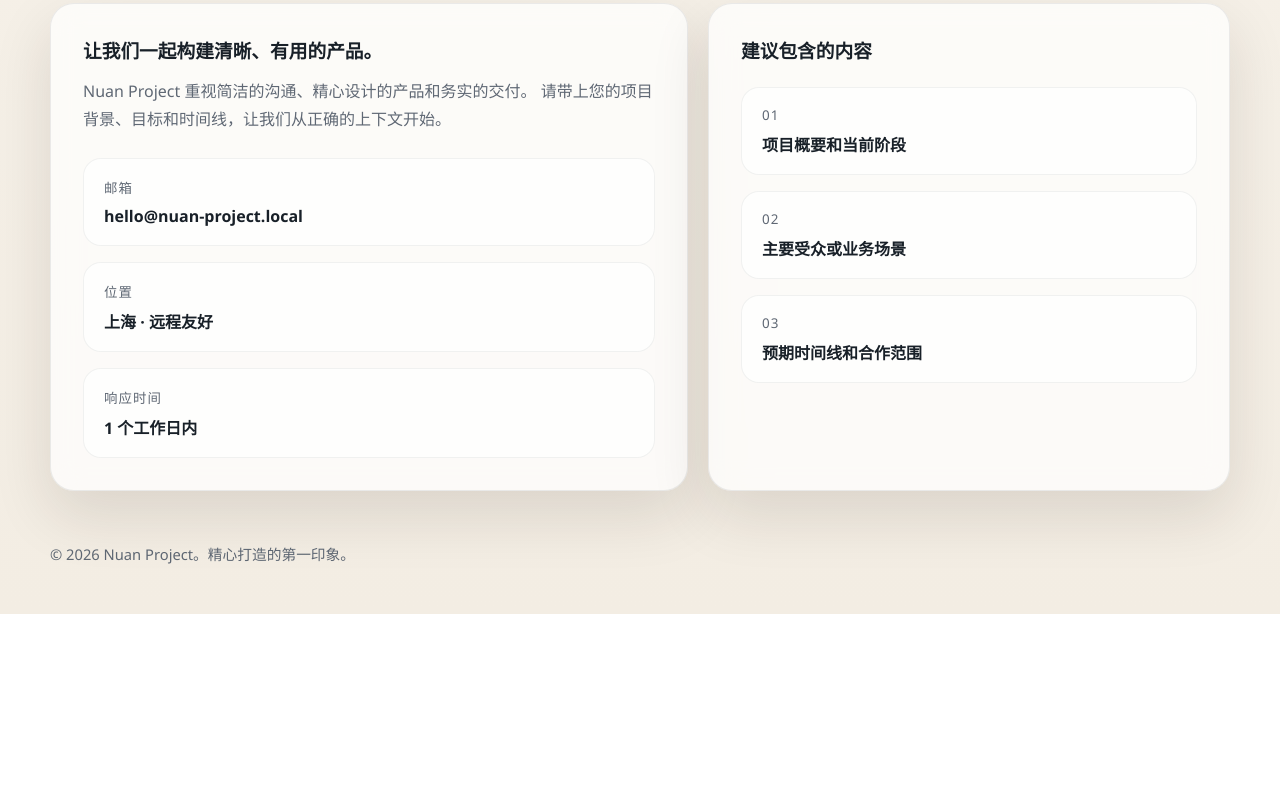
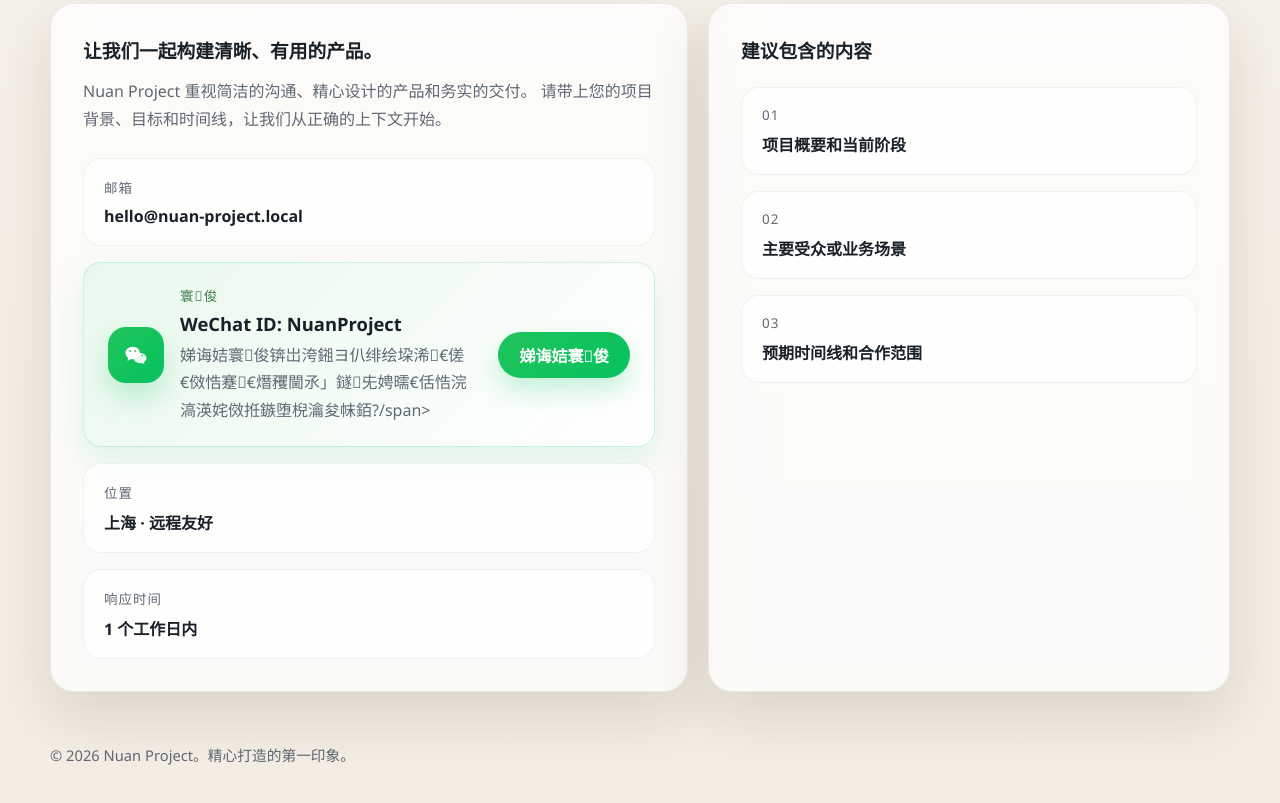
Before and after one commit to nuan/website, a website: page public/index.html in a window 1280 px wide. Shown: the part 1943-2746 px from the top of the page. Before the commit the page ends 2557 px from the top, so only its background shows below. Drawn offline with Linux system fonts and the light colour scheme.

Commit message:
feat: 添加微信联系方式

```diff
--- a/public/index.html
+++ b/public/index.html
@@ -405,6 +405,78 @@
             border: 1px solid rgba(24, 32, 40, 0.06);
         }
 
+        .wechat-card {
+            display: flex;
+            align-items: center;
+            justify-content: space-between;
+            gap: 18px;
+            padding: 22px 24px;
+            border-radius: var(--radius-md);
+            background: linear-gradient(135deg, rgba(232, 248, 236, 0.95), rgba(255, 255, 255, 0.88));
+            border: 1px solid rgba(7, 193, 96, 0.18);
+            box-shadow: 0 16px 34px rgba(7, 193, 96, 0.12);
+        }
+
+        .wechat-meta {
+            display: flex;
+            align-items: center;
+            gap: 16px;
+            min-width: 0;
+        }
+
+        .wechat-icon {
+            width: 56px;
+            height: 56px;
+            flex: 0 0 56px;
+            display: grid;
+            place-items: center;
+            border-radius: 18px;
+            color: #fff;
+            background: linear-gradient(135deg, #20c45a, #07c160);
+            box-shadow: 0 14px 28px rgba(7, 193, 96, 0.24);
+        }
+
+        .wechat-copy {
+            min-width: 0;
+        }
+
+        .wechat-copy small {
+            display: block;
+            margin-bottom: 6px;
+            color: #3d7a4d;
+            font-size: 0.84rem;
+            text-transform: uppercase;
+            letter-spacing: 0.08em;
+        }
+
+        .wechat-copy strong {
+            display: block;
+            font-size: 1.15rem;
+        }
+
+        .wechat-copy span {
+            display: block;
+            margin-top: 6px;
+            color: var(--muted);
+            line-height: 1.7;
+        }
+
+        .wechat-button {
+            flex: 0 0 auto;
+            min-height: 46px;
+            padding: 0 20px;
+            border-radius: 999px;
+            border: 1px solid rgba(7, 193, 96, 0.18);
+            color: #fff;
+            font-weight: 700;
+            background: linear-gradient(135deg, #20c45a, #07c160);
+            box-shadow: 0 12px 24px rgba(7, 193, 96, 0.22);
+        }
+
+        .wechat-button:hover {
+            box-shadow: 0 16px 28px rgba(7, 193, 96, 0.28);
+        }
+
         .contact-item small {
             display: block;
             color: var(--muted);
@@ -432,6 +504,8 @@
             .hero-copy, .hero-panel, .section-card, .contact-card { padding: 24px; }
             .hero-metrics { grid-template-columns: 1fr; }
             .section-head { flex-direction: column; align-items: flex-start; }
+            .wechat-card { flex-direction: column; align-items: flex-start; }
+            .wechat-button { width: 100%; }
         }
     </style>
 </head>
@@ -602,6 +676,22 @@
                             <small>邮箱</small>
                             <strong>hello@nuan-project.local</strong>
                         </div>
+                        <div class="wechat-card">
+                            <div class="wechat-meta">
+                                <div class="wechat-icon" aria-hidden="true">
+                                    <svg width="28" height="28" viewBox="0 0 24 24" fill="none" xmlns="http://www.w3.org/2000/svg">
+                                        <path d="M9.2 5C5.78 5 3 7.39 3 10.33c0 1.69.93 3.19 2.37 4.16L4.7 17l2.89-1.46c.52.1 1.05.15 1.61.15 3.42 0 6.2-2.39 6.2-5.33S12.62 5 9.2 5Zm-2.1 4.29a.8.8 0 1 1 0-1.6.8.8 0 0 1 0 1.6Zm4.2 0a.8.8 0 1 1 0-1.6.8.8 0 0 1 0 1.6Z" fill="currentColor"/>
+                                        <path d="M15.52 10.22c-3.02 0-5.48 1.98-5.48 4.42 0 2.44 2.46 4.42 5.48 4.42.47 0 .93-.05 1.36-.15L19.3 20l-.52-1.87c1.34-.83 2.22-2.1 2.22-3.49 0-2.44-2.45-4.42-5.48-4.42Zm-1.83 2.65a.68.68 0 1 1 0-1.36.68.68 0 0 1 0 1.36Zm3.65 0a.68.68 0 1 1 0-1.36.68.68 0 0 1 0 1.36Z" fill="currentColor" fill-opacity="0.9"/>
+                                    </svg>
+                                </div>
+                                <div class="wechat-copy">
+                                    <small>寰俊</small>
+                                    <strong>WeChat ID: NuanProject</strong>
+                                    <span>娣诲姞寰俊锛岀洿鎺ヨ仈绯绘垜浠€傞€傚悎蹇€熸矡閫氶」鐩兂娉曘€佸悎浣滈渶姹傚拰鏃堕棿瀹夋帓銆?/span>
+                                </div>
+                            </div>
+                            <a class="button wechat-button" href="weixin://dl/chat?NuanProject">娣诲姞寰俊</a>
+                        </div>
                         <div class="contact-item">
                             <small>位置</small>
                             <strong>上海 · 远程友好</strong>
```
